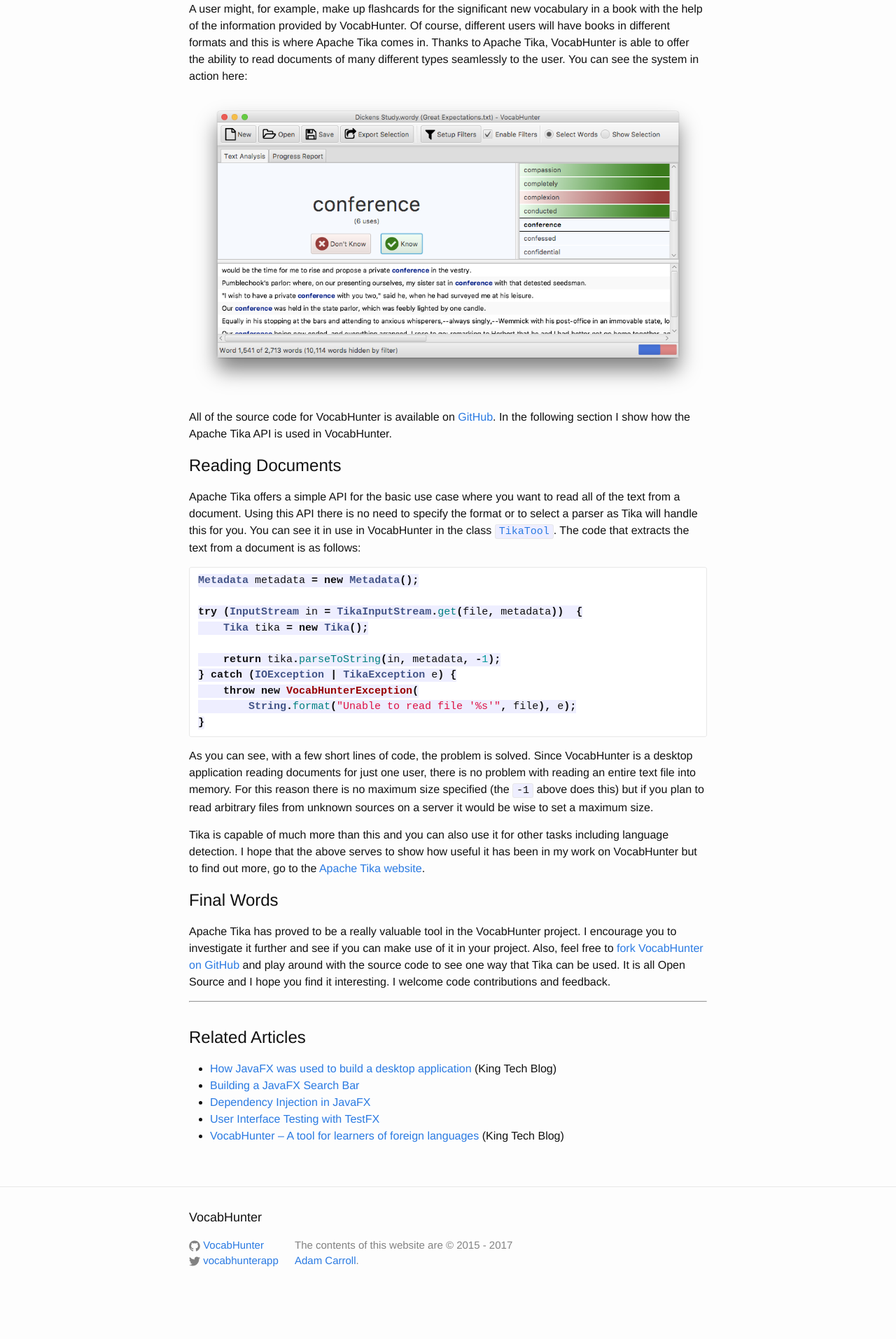
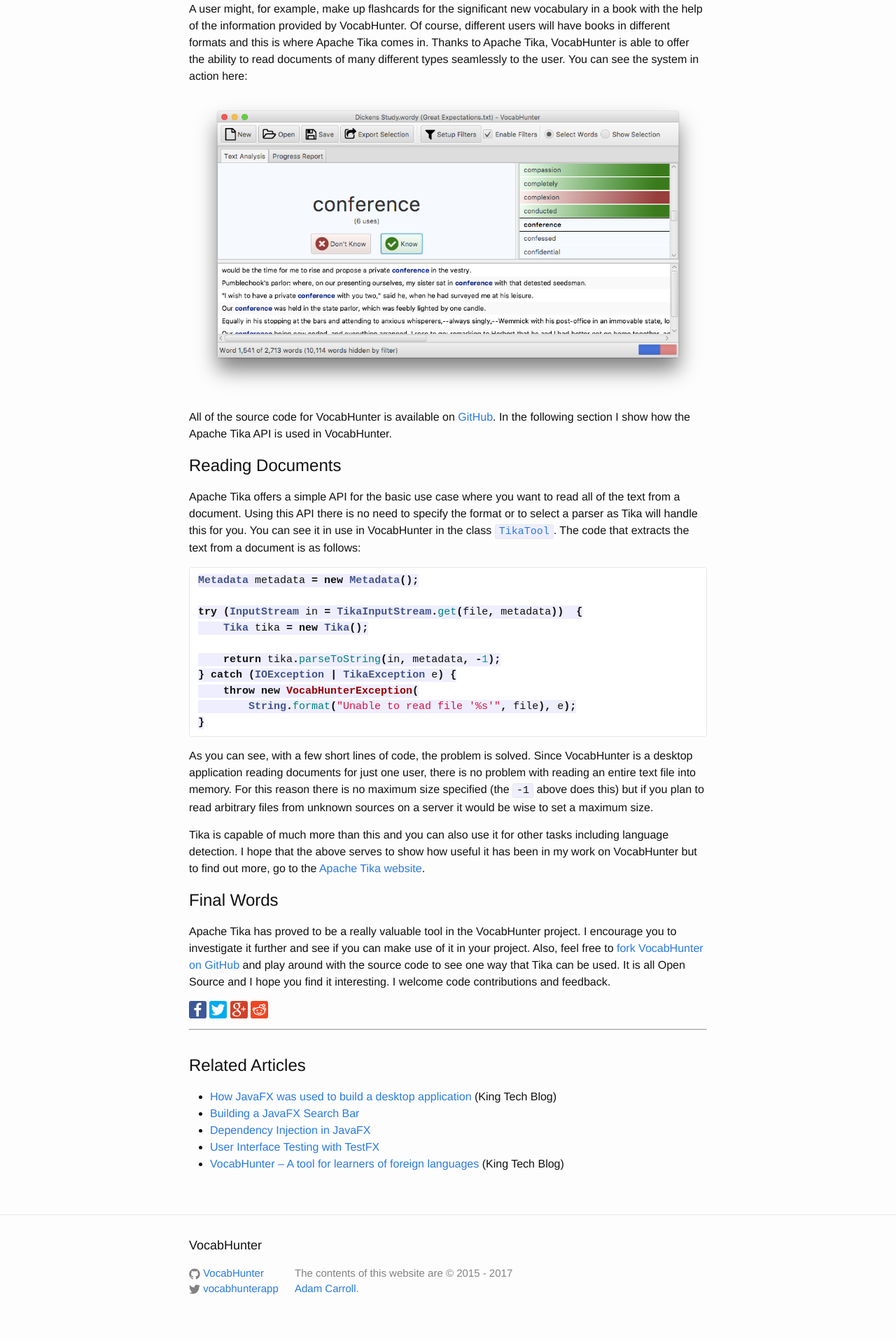
Before and after one commit to VocabHunter/vocabhunter.github.io, a Jekyll site: the page built from _posts/2017-04-30-Read-Any-Document-Format.md, in a window 1280 px wide. Shown: the part 1057-2970 px from the top of the page at 70% size. Built offline with Jekyll 4.4.1, drawn with Linux system fonts in a browser that asks for light colours; before the commit the page ends 2930 px from its top, so only the background shows below that.

Commit message:
Added share buttons to bottom of Tika article

```diff
--- a/_includes/share.html
+++ b/_includes/share.html
@@ -1,4 +1,4 @@
-<ul class="share-buttons">{% assign share_title = page.title | uri_escape %}{% assign share_link = page.url | absolute_url | cgi_escape %}
+<ul class="share-buttons {{ include.extrastyle }}">{% assign share_title = page.title | uri_escape %}{% assign share_link = page.url | absolute_url | cgi_escape %}
     <li><a href="https://www.facebook.com/sharer/sharer.php?u={{ share_link }}&t={{ share_title }}" title="Share on Facebook" target="_blank"><img alt="Share on Facebook" src="/assets/Facebook.svg"></a></li>
     <li><a href="https://twitter.com/intent/tweet?source={{ share_link }}&text={{ share_title }}:%20{{ share_link }}&via=vocabhunterapp" target="_blank" title="Tweet"><img alt="Tweet" src="/assets/Twitter.svg"></a></li>
     <li><a href="https://plus.google.com/share?url={{ share_link }}" target="_blank" title="Share on Google+"><img alt="Share on Google+" src="/assets/Google+.svg"></a></li>
--- a/_layouts/post.html
+++ b/_layouts/post.html
@@ -5,7 +5,7 @@
 
   <header class="post-header">
     <h1 class="post-title" itemprop="name headline">{{ page.title }}</h1>
-    {% include share.html %}
+    {% include share.html extrastyle="right-share-buttons" %}
     <p class="post-meta"><time datetime="{{ page.date | date_to_xmlschema }}" itemprop="datePublished">{{ page.date | date: "%b %-d, %Y" }}</time>{% if page.author %}{% assign author = site.authors[page.author] %} • <span itemprop="author" itemscope itemtype="http://schema.org/Person"><span itemprop="name"><a href="{{ author.web }}">{{ author.display_name }}</a></span></span>{% endif %}</p>
   </header>
 
--- a/_posts/2017-04-30-Read-Any-Document-Format.md
+++ b/_posts/2017-04-30-Read-Any-Document-Format.md
@@ -50,6 +50,7 @@
 
 Apache Tika has proved to be a really valuable tool in the VocabHunter project.  I encourage you to investigate it further and see if you can make use of it in your project.  Also, feel free to [fork VocabHunter on GitHub][GitHub] and play around with the source code to see one way that Tika can be used.  It is all Open Source and I hope you find it interesting.  I welcome code contributions and feedback.
 
+{% include share.html %}
 ___
 
 # Related Articles
--- a/_sass/_share.scss
+++ b/_sass/_share.scss
@@ -1,6 +1,9 @@
 ul.share-buttons{
   list-style: none;
   padding: 0;
+  margin-left: 0;
+}
+ul.right-share-buttons{
   float: right;
 }
 
```
